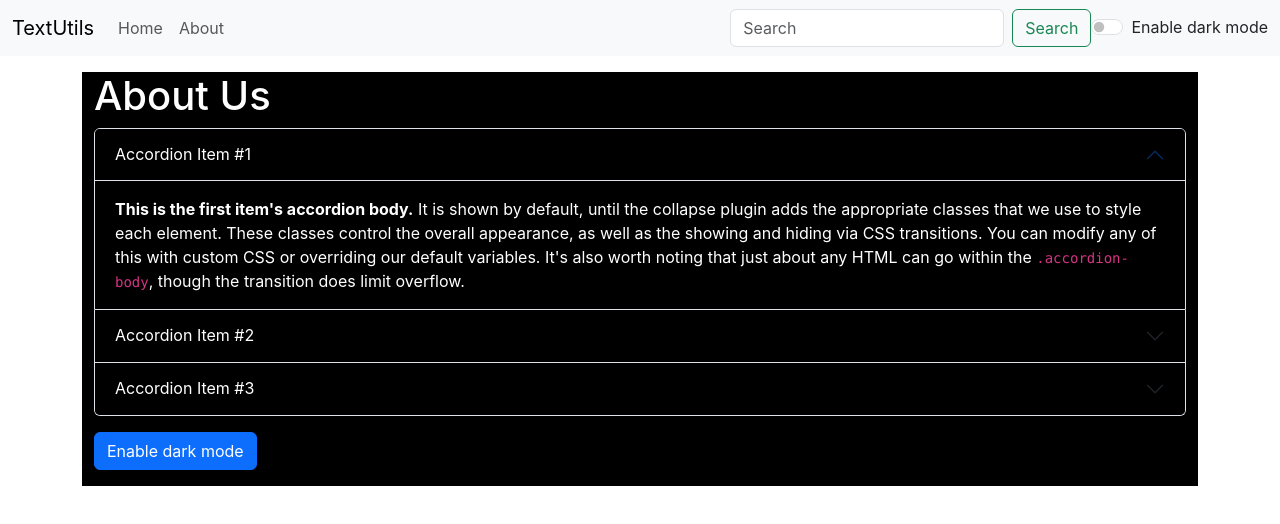
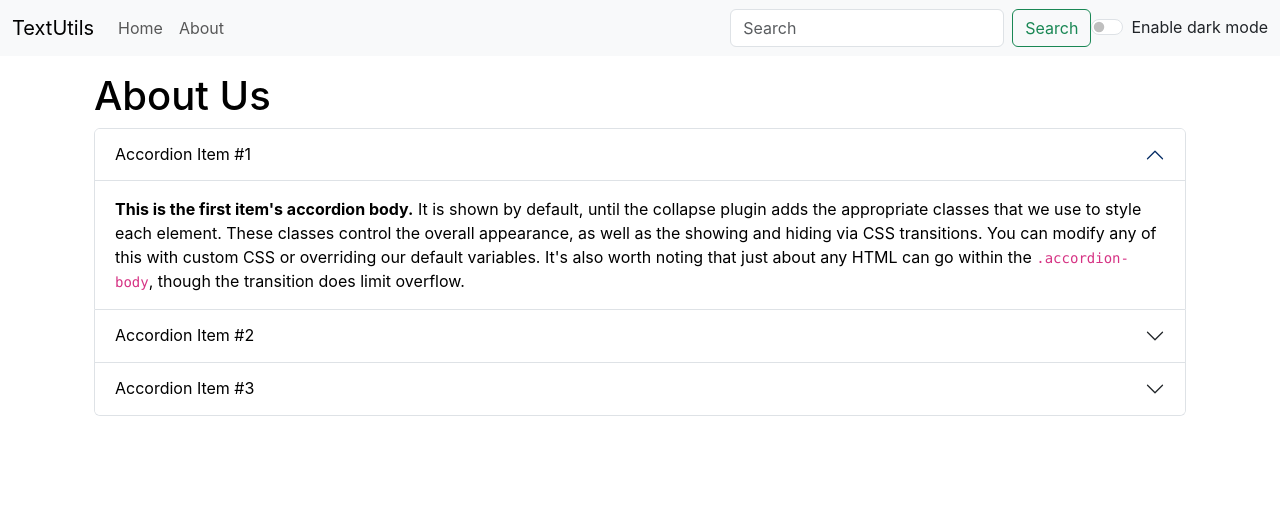
Before and after one commit to arghadeep23/TextUtils, a React (Create React App) app: page /about in a window 1280 px wide. Shown: the top 524 px of the page. Built offline with nearby package versions, Linux system fonts and the light colour scheme.

Commit message:
count of words, dark mode for about

```diff
--- a/package.json
+++ b/package.json
@@ -1,4 +1,5 @@
 {
+  "homepage": "https://myusername.github.io/learningReactCWH",
   "name": "my-app",
   "version": "0.1.0",
   "private": true,
@@ -16,7 +17,9 @@
     "start": "react-scripts start",
     "build": "react-scripts build",
     "test": "react-scripts test",
-    "eject": "react-scripts eject"
+    "eject": "react-scripts eject",
+    "predeploy": "npm run build",
+    "deploy": "gh-pages -d build"
   },
   "eslintConfig": {
     "extends": [
--- a/src/App.js
+++ b/src/App.js
@@ -5,12 +5,10 @@ import React, { useState } from "react"
 import Navbar from './components/Navbar.js'
 import TextForm from './components/TextForm.js'
 import Alert from './components/Alert';
-import { createRoot } from 'react-dom/client'
 import {
   BrowserRouter as Router,
   Routes,
   Route,
-  Link
 } from "react-router-dom";
 function App() {
   const [mode, setMode] = useState('light'); // whether dark mode is enabled or not
@@ -71,10 +69,10 @@ function App() {
 
         <div className='container my-3'>
           <Routes>
-            <Route exact path="/about" element={<About />}/>
+            <Route exact path="/about" element={<About mode={mode}/>}/>
             <Route exact path="/" element={<TextForm heading='Enter text to analyze below' mode={mode} showAlert={showAlert} />}/>
           </Routes>
-
+          {/* <TextForm heading='Enter text to analyze below' mode={mode} showAlert={showAlert} /> */}
           {/* <About/> */}
         </div>
       </Router>
--- a/src/components/About.js
+++ b/src/components/About.js
@@ -1,34 +1,45 @@
 import React,{useState} from "react";
 
-export default function About() {
-    const [myStyle,setMyStyle]=useState({
+export default function About(props) {
+    // const [myStyle,setMyStyle]=useState({
+    //     color:'black',
+    //     backgroundColor:'white'
+    // })
+    // const [btnText, setbtnText] = useState('Enable dark mode');
+    // const toggleStyle=()=>{
+    //     if(myStyle.color==='white')
+    //     {
+    //         setMyStyle({
+    //             color:'black',
+    //             backgroundColor:'white'
+    //         })
+    //         setbtnText('Enable dark mode');
+    //     }
+    //     else{
+    //         setMyStyle({
+    //             color:'white',
+    //             backgroundColor:'black',
+    //             border:'1px solid white'
+    //         })
+    //         setbtnText('Enable light mode');
+    //     }
+    // }
+    const lightMode={
+        color:'black',
+        backgroundColor:'white'
+    };
+    const darkMode={
         color:'white',
         backgroundColor:'black'
-    })
-    const [btnText, setbtnText] = useState('Enable dark mode');
-    const toggleStyle=()=>{
-        if(myStyle.color==='white')
-        {
-            setMyStyle({
-                color:'black',
-                backgroundColor:'white'
-            })
-            setbtnText('Enable dark mode');
-        }
-        else{
-            setMyStyle({
-                color:'white',
-                backgroundColor:'black',
-                border:'1px solid white'
-            })
-            setbtnText('Enable light mode');
-        }
     }
+    const getStyle = (mode) => {
+    return mode === "dark" ? darkMode : lightMode;
+  };
     return (
-        <div className="container" style={myStyle}>
+        <div className="container" style={getStyle(props.mode)}>
             <h1>About Us</h1>
-            <div className="accordion" id="accordionExample" style={myStyle}>
-                <div className="accordion-item" style={myStyle}>
+            <div className="accordion" id="accordionExample" style={getStyle(props.mode)}>
+                <div className="accordion-item" style={getStyle(props.mode)}>
                     <h2 className="accordion-header">
                         <button
                             className="accordion-button"
@@ -37,7 +48,7 @@ export default function About() {
                             data-bs-target="#collapseOne"
                             aria-expanded="true"
                             aria-controls="collapseOne"
-                            style={myStyle}
+                            style={getStyle(props.mode)}
                         >
                             Accordion Item #1
                         </button>
@@ -59,7 +70,7 @@ export default function About() {
                         </div>
                     </div>
                 </div>
-                <div className="accordion-item" style={myStyle}>
+                <div className="accordion-item" style={getStyle(props.mode)}>
                     <h2 className="accordion-header">
                         <button
                             className="accordion-button collapsed"
@@ -68,7 +79,7 @@ export default function About() {
                             data-bs-target="#collapseTwo"
                             aria-expanded="false"
                             aria-controls="collapseTwo"
-                            style={myStyle}
+                            style={getStyle(props.mode)}
                         >
                             Accordion Item #2
                         </button>
@@ -90,7 +101,7 @@ export default function About() {
                         </div>
                     </div>
                 </div>
-                <div className="accordion-item" style={myStyle}>
+                <div className="accordion-item" style={props.mode==='dark'?darkMode:lightMode}>
                     <h2 className="accordion-header">
                         <button
                             className="accordion-button collapsed"
@@ -99,7 +110,7 @@ export default function About() {
                             data-bs-target="#collapseThree"
                             aria-expanded="false"
                             aria-controls="collapseThree"
-                            style={myStyle}
+                            style={getStyle(props.mode)}
                         >
                             Accordion Item #3
                         </button>
@@ -122,7 +133,7 @@ export default function About() {
                     </div>
                 </div>
             </div>
-            <button type="button" onClick={toggleStyle} className="btn btn-primary my-3">{btnText}</button>
+            {/* <button type="button" onClick={toggleStyle} className="btn btn-primary my-3">{btnText}</button> */}
         </div>
     );
 }
--- a/src/components/Navbar.js
+++ b/src/components/Navbar.js
@@ -6,7 +6,7 @@ export default function Navbar(props) {
 
     <nav className={`navbar navbar-expand-lg bg-${props.mode} navbar-${props.mode}`}>
       <div className="container-fluid">
-        <Link className="navbar-brand" to="/">
+        <Link className="navbar-brand" href="#">
           {props.title}
         </Link>
         <button
--- a/src/components/TextForm.js
+++ b/src/components/TextForm.js
@@ -77,17 +77,17 @@ export default function TextForm(props) {
           style={{backgroundColor:props.mode==='light'?'white':'grey'}}
         ></textarea>
       </div>
-      <button className="btn btn-primary" id="U" onClick={handleUpClick} >Convert to Uppercase</button>
-      <button className="btn btn-primary mx-3" onClick={handleLowClick}>Convert to Lowercase</button>
-      <button className="btn btn-primary" onClick={handleSenClick}>Convert to Sentence Case</button>
-      <button className="btn btn-primary mx-3" onClick={handleClrClick}>Clear Text</button>
-      <button className="btn btn-primary" onClick={handleCopy}>Copy Text</button>
-      <button className="btn btn-primary mx-3" onClick={handleExtraSpace}>remove Extra Spaces</button>
+      <button className="btn btn-primary mx-1 my-1" id="U" onClick={handleUpClick} >Convert to Uppercase</button>
+      <button className="btn btn-primary mx-1 my-1" onClick={handleLowClick}>Convert to Lowercase</button>
+      <button className="btn btn-primary mx-1 my-1" onClick={handleSenClick}>Convert to Sentence Case</button>
+      <button className="btn btn-primary mx-1 my-1" onClick={handleClrClick}>Clear Text</button>
+      <button className="btn btn-primary mx-1 my-1" onClick={handleCopy}>Copy Text</button>
+      <button className="btn btn-primary mx-1 my-1" onClick={handleExtraSpace}>remove Extra Spaces</button>
       </div>
       <div className={`container my-3 text-${props.mode==='light'?'dark':'light'}`}>
         <h1>Your text summary</h1>
-        <p>{text.split(" ").length} words, {text.length} characters</p>
-        <p>{0.008*text.split(" ").length} - Minutes read</p>
+        <p>{text.split(" ").filter((element)=>{return element.length>0}).length} words, {text.length} characters</p>
+        <p>{0.008*text.split(" ").filter((element)=>{return element.length>0}).length} - Minutes read</p>
         <h3>Preview</h3>
         <p>{text.length>0?text:'Enter something in the textbox above to preview it here'}</p>
       </div>
```
